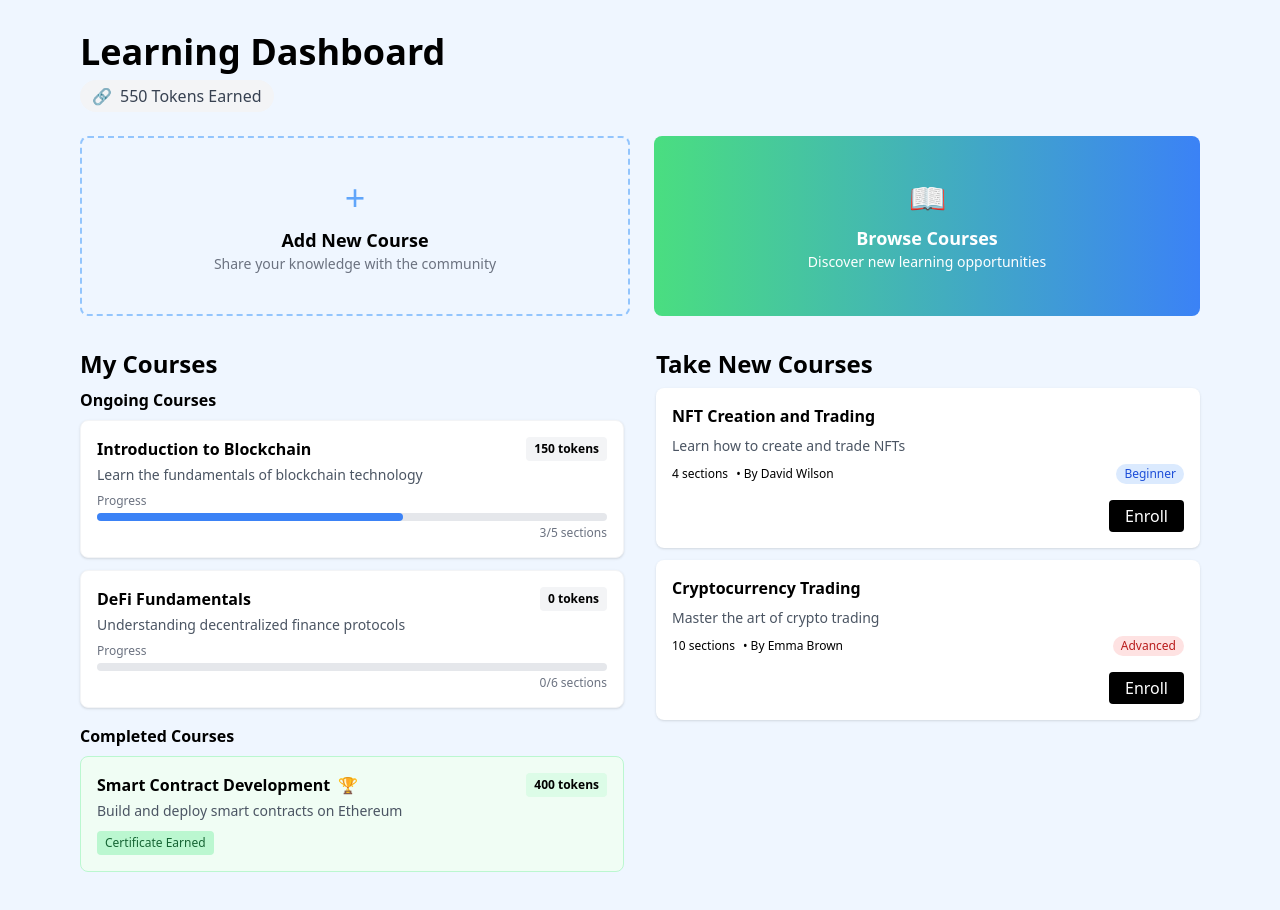
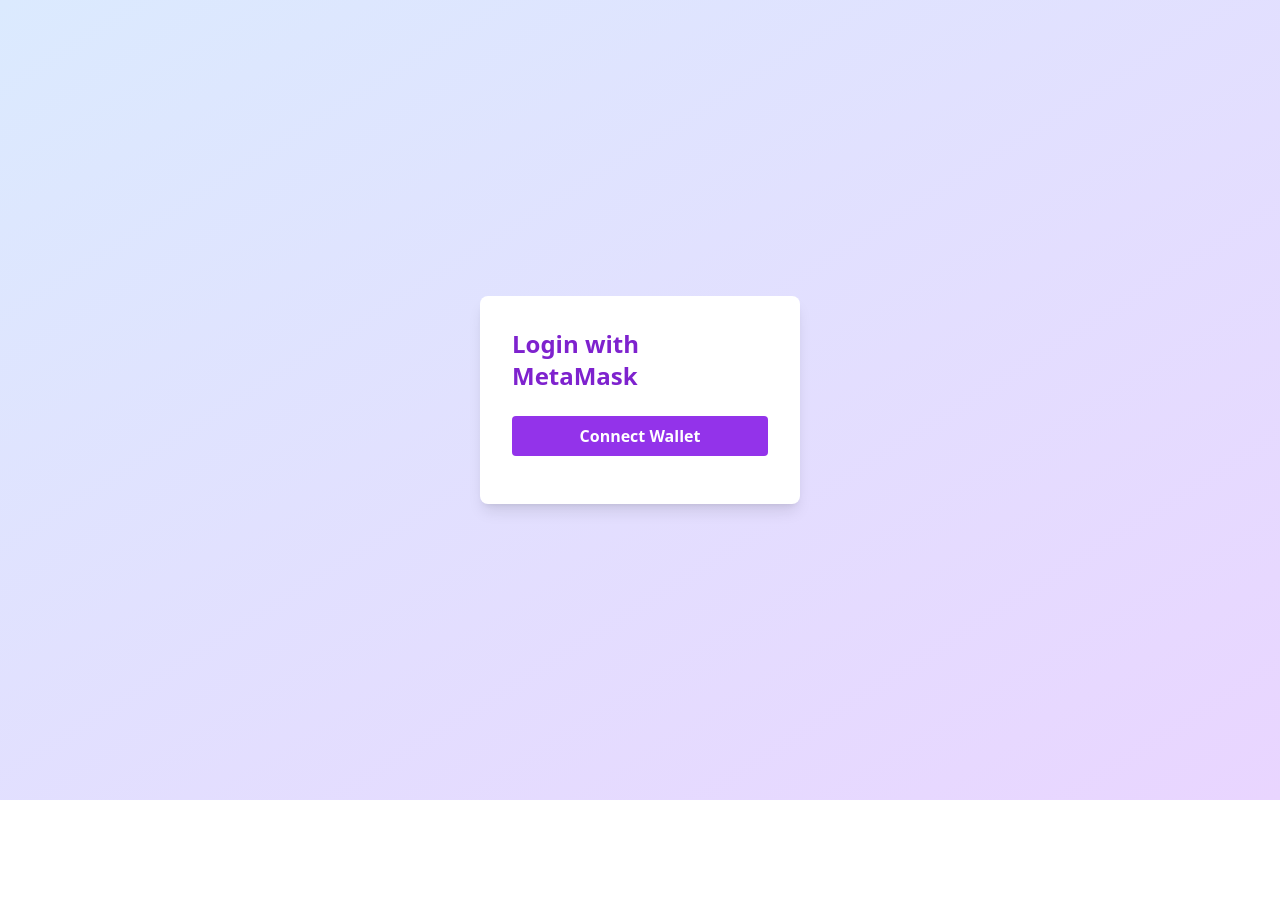
Before and after one commit to BlockChain-IX-Fellowship-Project/decentralized-education, a React (Create React App) app in the folder frontend/: page / in a window 1280 px wide. Shown: the top 910 px of the page. After the commit the page ends 800 px from the top, so only its background shows below. Built offline with nearby package versions, Linux system fonts and the light colour scheme.

Commit message:
login with metamsk

```diff
--- a/frontend/src/App.js
+++ b/frontend/src/App.js
@@ -4,15 +4,16 @@
 import CourseForm from './components/CourseForm';
 import CourseDetails from './components/CourseDetails';
 import BrowseCourses from './components/BrowseCourses';
+import Login from './components/Login';
 
 function DashboardWrapper() {
   const navigate = useNavigate();
   return <Dashboard onAddCourse={() => navigate('/add-course')} onCourseClick={course => navigate(`/course/${course.id || 1}`)} />;
 }
 
-function CourseFormWrapper() {
+function CourseFormWrapper({ wallet }) {
   const navigate = useNavigate();
-  return <CourseForm onBack={() => navigate('/dashboard')} />;
+  return <CourseForm onBack={() => navigate('/dashboard')} wallet={wallet} />;
 }
 
 function CourseDetailsWrapper() {
@@ -25,13 +26,19 @@
 }
 
 export default function App() {
+  const [wallet, setWallet] = React.useState(null);
+
+  if (!wallet) {
+    return <Login onLogin={setWallet} />;
+  }
+
   return (
     <Router>
       <div className="min-h-screen bg-blue-50">
         <Routes>
           <Route path="/" element={<DashboardWrapper />} />
           <Route path="/dashboard" element={<DashboardWrapper />} />
-          <Route path="/add-course" element={<CourseFormWrapper />} />
+          <Route path="/add-course" element={<CourseFormWrapper wallet={wallet} />} />
           <Route path="/course/:id" element={<CourseDetailsWrapper />} />
           <Route path="/courses" element={<BrowseCourses />} />
         </Routes>
--- a/frontend/src/components/CourseForm.js
+++ b/frontend/src/components/CourseForm.js
@@ -2,7 +2,7 @@
 import { uploadVideoToIPFS } from '../utils/uploadVideoToIPFS';
 import { createFullCourse } from '../utils/createFullCourse';
 
-export default function CourseForm({ onBack }) {
+export default function CourseForm({ onBack, wallet }) {
   const [sections, setSections] = useState([
     {
       title: '',
@@ -56,7 +56,7 @@
     const courseData = {
       title: courseTitle,
       description: courseDescription,
-      createdBy: '0x123abc456def', // Replace with actual wallet address if available
+      createdBy: wallet, // Use actual wallet address
       sections: ipfsSections,
     };
     try {
--- /dev/null
+++ b/frontend/src/components/Login.js
@@ -0,0 +1,43 @@
+import React, { useState } from 'react';
+
+const Login = ({ onLogin }) => {
+  const [wallet, setWallet] = useState(null);
+  const [error, setError] = useState('');
+
+  const handleLogin = async () => {
+    if (window.ethereum) {
+      try {
+        const accounts = await window.ethereum.request({ method: 'eth_requestAccounts' });
+        setWallet(accounts[0]);
+        setError('');
+        if (onLogin) onLogin(accounts[0]);
+      } catch (err) {
+        setError('User denied wallet connection');
+      }
+    } else {
+      setError('MetaMask is not installed.');
+    }
+  };
+
+  return (
+    <div className="flex flex-col items-center justify-center min-h-screen bg-gradient-to-br from-blue-100 to-purple-200">
+      <div className="bg-white p-8 rounded-lg shadow-lg w-80 flex flex-col items-center">
+        <h2 className="text-2xl font-bold mb-6 text-purple-700">Login with MetaMask</h2>
+        <button
+          onClick={handleLogin}
+          className="bg-purple-600 hover:bg-purple-700 text-white font-semibold py-2 px-4 rounded transition duration-200 mb-4 w-full"
+        >
+          Connect Wallet
+        </button>
+        {wallet && (
+          <div className="text-green-600 text-sm mt-2 break-all">Connected: {wallet}</div>
+        )}
+        {error && (
+          <div className="text-red-500 text-sm mt-2">{error}</div>
+        )}
+      </div>
+    </div>
+  );
+};
+
+export default Login;
```
